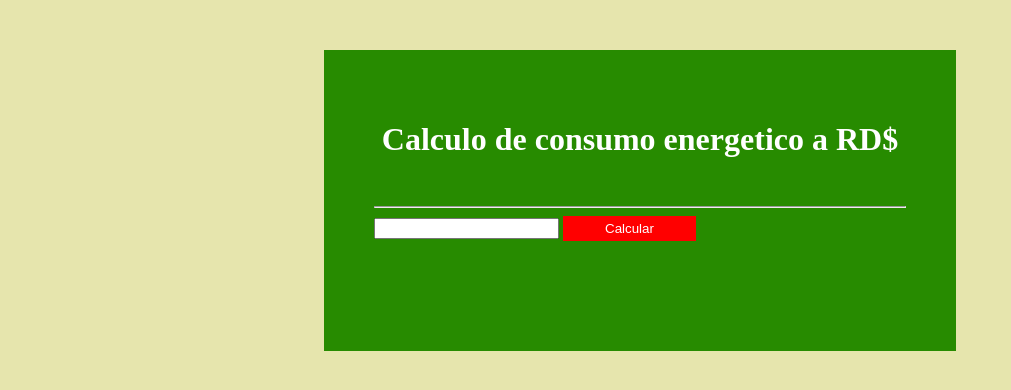
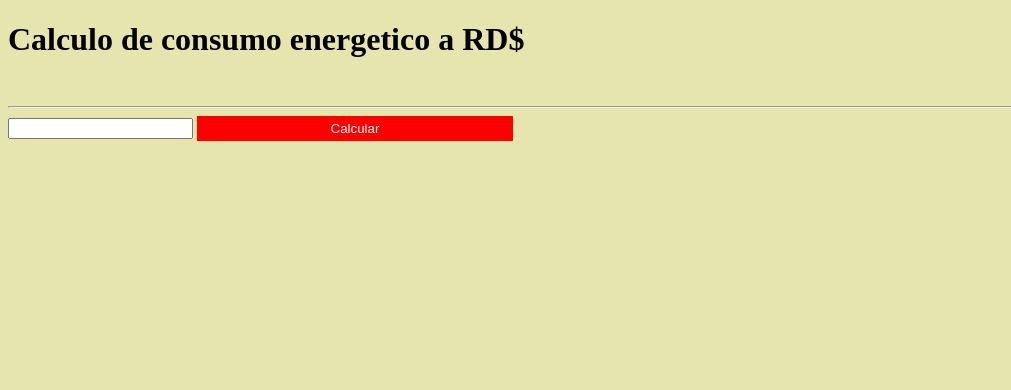
Before and after one commit to rtaveras07/kwhm, a plain HTML site: page index.html in a window 1280 px wide. Shown: the whole page, without its empty margins (0-1011 px from the left). Drawn offline with Linux system fonts and the light colour scheme.

Commit message:
2 commit

```diff
--- a/app.js
+++ b/app.js
@@ -1,21 +1,21 @@
 
-  document.getElementById('add-item').addEventListener('click', realizarCalculos);
+document.getElementById('add-item').addEventListener('click', realizarCalculos);
 var diasFacturacion = 30;// los dias establecidos para la fkacturacion por la empresa 30 dias
 var consumo = 0;
-var precioRango1 = 4.44;
-var precioRango2 = 6.97;
-var precioRango3 = 10.86;
-var precioRango4 = 11.10;
+var precioRango1 = 4.44; // hasta 200 kw
+var precioRango2 = 6.97;// de 201 a 300
+var precioRango3 = 10.86; // de 301 a 700
+var precioRango4 = 11.10;// de 700 en adelante.
 
-var cargofijo2 = 137.25
-var cargofijo1 = 37.95
+var cargofijo2 = 137.25 // si su sonsumo es mayor o igual a 100 kw al mes.
+var cargofijo1 = 37.95  // si su consumo es inferior a 100 kw
 
 
 
 
 
 function realizarCalculos() {
- //localStorage.clear();
+  localStorage.clear();
   let kw = document.getElementById('entrada').value; //valor entrada
   consumo = kw * diasFacturacion; //multiplicando para saber que consumo tendra mensual si el consumo diario es el introducido
   //si no hay tareas en el local store
@@ -60,7 +60,6 @@ function calculoRango(consumoCalc) {
     //Rango 1  , de 0 a 200
     if (consumoCalc >= 200) {
       let resultadoRango = 200 * precioRango1;
-
       //ejemplo, si sonn 600 entonces quedarian 400 para la proxima escala o rango.
       localStorage.setItem('Rango1_facturado', JSON.stringify(200)); //se almacena
 
@@ -70,71 +69,35 @@ function calculoRango(consumoCalc) {
       localStorage.setItem('Rango1_facturado', JSON.stringify(consumoCalc)); //se almacena
 
     }
-
-
-
-
-
     //Rango 2  de 201 a 300
-
-    if (consumo-200 >= 100) { //
-
+    if (consumo - 200 >= 100) { //
       let resultadoRango = 100 * precioRango2;
-    // si fue mayor de 100 entonces al restante se le resta 100 para seguir a la proxima etapa o rango.
+      // si fue mayor de 100 entonces al restante se le resta 100 para seguir a la proxima etapa o rango.
       localStorage.setItem('Rango2_facturado', JSON.stringify(100));
-
-
-
     }
 
-    if (consumo-200 <= 100 && consumo-200 >0) {
-
-      let resultadoRango = (consumo-200) * precioRango2;
-      localStorage.setItem('Rango2_facturado', JSON.stringify(consumo-200 ));
-
-
-
+    if (consumo - 200 <= 100 && consumo - 200 > 0) {
+      let resultadoRango = (consumo - 200) * precioRango2;
+      localStorage.setItem('Rango2_facturado', JSON.stringify(consumo - 200));
     }
-
-
-
     //Rango 3 de 301 a 700
-    if (consumo - 300 < 700 &&  consumo - 300 > 0 ) {
+    if ((consumo - 300) < 700 && (consumo - 300) > 0) {
       let resultadoRango = (consumo - 300) * precioRango3;
       localStorage.setItem('Rango3_facturado', JSON.stringify(consumo - 300));
-
-
-
-
     }
-    if (consumo-300 > 700) {
-      let resultadoRango = (consumo-300)  * precioRango3;
+    if ((consumo - 300) > 700) {
+      //let resultadoRango = (consumo-300)  * precioRango3;
       localStorage.setItem('Rango3_facturado', JSON.stringify(700));
-
-
-
     }
-
-
     //rango 4
-    if ( consumo-1000>0) {
-      let resultadoRango = (consumo-1000) * precioRango4;
-      localStorage.setItem('Rango4_facturado', JSON.stringify(consumo-1000));
-
-
-
+    if (consumo - 1000 > 0) {
+      let resultadoRango = (consumo - 1000) * precioRango4;
+      localStorage.setItem('Rango4_facturado', JSON.stringify(consumo - 1000));
     }
-
-
-
-
   } catch (error) {
     alert(error);
   }
-
 }
-
-
 
 function resultado() {  ///opteniendo los items.
 
@@ -147,13 +110,13 @@ function resultado() {  ///opteniendo los items.
     let rango3_facturado = JSON.parse(localStorage.getItem('Rango3_facturado'));
     let rango4_facturado = JSON.parse(localStorage.getItem('Rango4_facturado'));
 
-    let rango1 =   Math.round((rango1_facturado * precioRango1),2);
-    let rango2 =   Math.round((rango2_facturado * precioRango2),2);
-    let rango3 =   Math.round((rango3_facturado * precioRango3),2);
-    let rango4 =   Math.round((rango4_facturado * precioRango4),2);
+    let rango1 = Math.round((rango1_facturado * precioRango1), 2);
+    let rango2 = Math.round((rango2_facturado * precioRango2), 2);
+    let rango3 = Math.round((rango3_facturado * precioRango3), 2);
+    let rango4 = Math.round((rango4_facturado * precioRango4), 2);
 
 
-    let total=rango1+rango2+rango3+rango4+cargofijo;
+    let total = rango1 + rango2 + rango3 + rango4 + cargofijo;
 
     const formatterDolar = new Intl.NumberFormat('en-US', {
       style: 'currency',
--- a/index.html
+++ b/index.html
@@ -8,7 +8,7 @@
     <title>KWH RD$</title>
 </head>
 <body>
-    <form  action="" id="Formulario">
+
         <h1>Calculo de consumo energetico a RD$</h1>
 
              <br>
@@ -16,15 +16,12 @@
         <input id="entrada" >
 
 
-       <button id="add-item" >Calcular</button>
+       <button id="add-item"   >Calcular</button>
 
         <ul  id="descripcionConsumo">
             <li> </li>
         </ul>
-    </form>
+
     <script src="app.js"></script>
 </body>
 </html>
-
-<!--2:16pm Began HTML and CSS-->
-<!--2:43pm HTML and CSS finished-->
```
